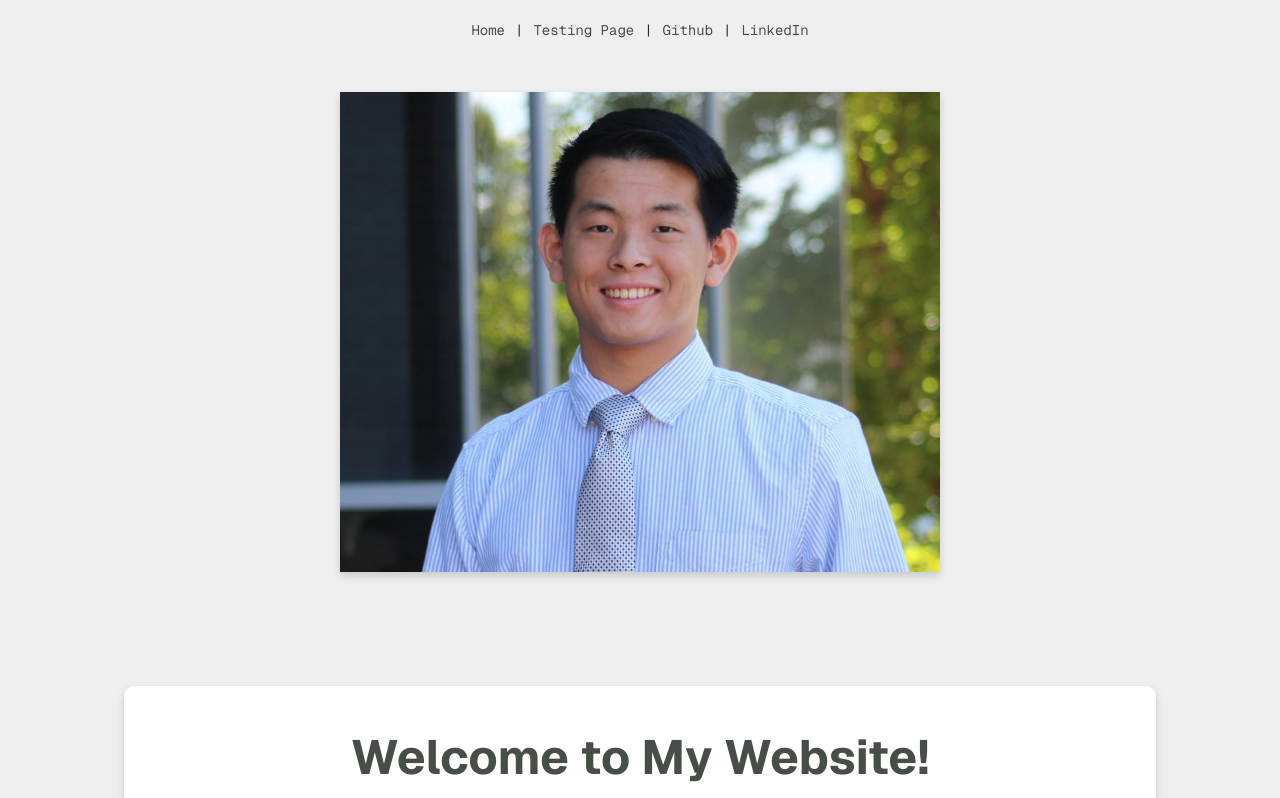
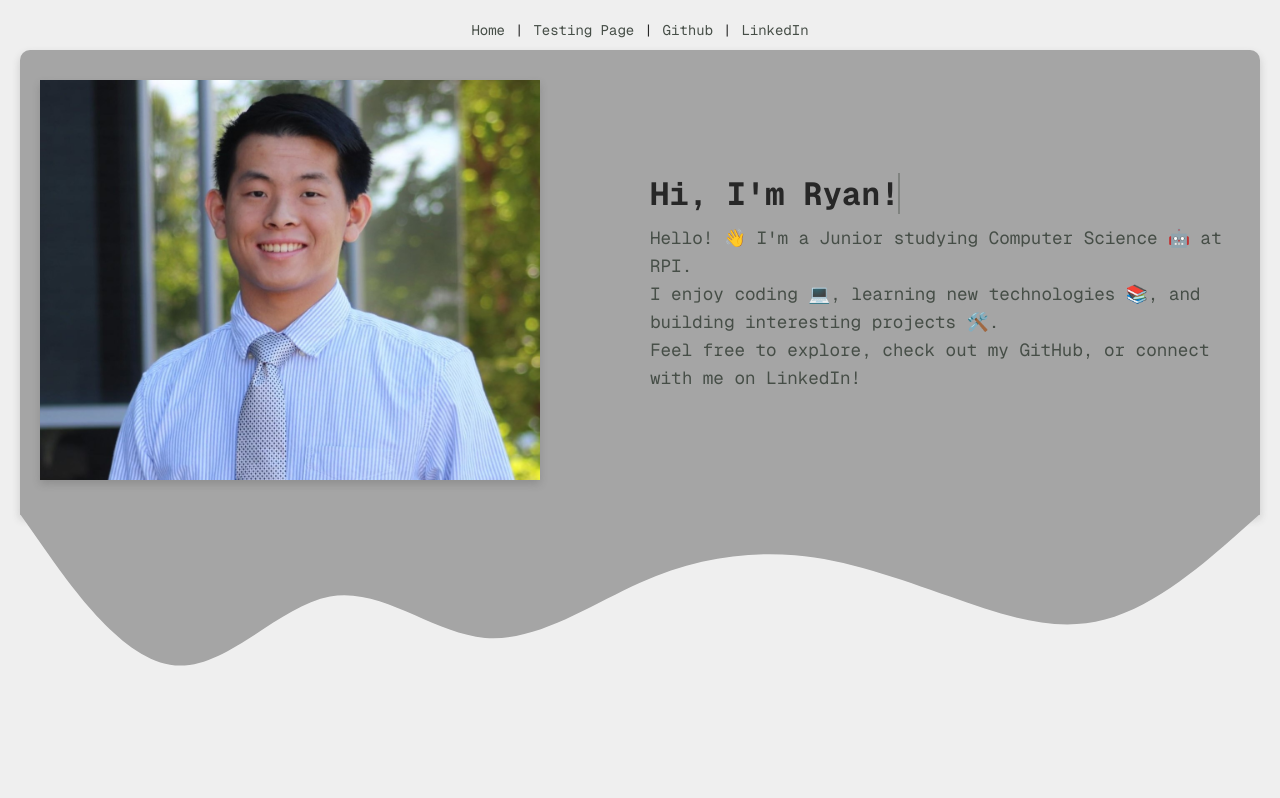
Before and after one commit to IBurntMyBagel/MyWebsite, a Next.js app: page / in a window 1280 px wide. Shown: the top 798 px of the page. Built offline with nearby package versions, Linux system fonts and the light colour scheme.

Commit message:
Styled the home page

```diff
--- a/src/app/page.module.css
+++ b/src/app/page.module.css
@@ -1,19 +1,3 @@
-/*
-Colors
-#272727
-#464E47
-#59A96A
-#9BDEAC
-#B4E7CE
-
-#4C5760
-#93A8AC
-#D7CEB2
-#A59E8C
-#66635B
-*/
-
-
 .page {
 
   background-color: #EFEFEF;
@@ -23,6 +7,8 @@ Colors
   --testingcolor3: #59A96A;
   --testingcolor4: #9BDEAC;
   --testingcolor5: #CEB5A7;
+  --lightGrey: #A5A5A5;
+
 
   --gray-rgb: 0, 0, 0;
   --gray-alpha-200: rgba(var(--gray-rgb), 0.08);
@@ -38,7 +24,7 @@ Colors
   justify-items: center;
   height: 100%;
   padding: 20px;
-  gap: 20px;
+  gap: 10px;
   font-family: var(--font-geist-sans);
 }
 
@@ -101,22 +87,86 @@ Colors
   color: var(--testingcolor1); /* You can change the color of the bar */
 }
 
-.headshotSection {
+.introSection {
+  border-radius: 10px 10px 1px 1px;
+  box-shadow: 0 4px 8px rgba(54, 54, 54, 0.2);
   display: flex;
-  justify-content: center;
+  flex-wrap: wrap;
   align-items: center;
+  justify-content: space-between;
+  background-color: var(--lightGrey);
+  padding: 20px 10px;
+  color: var(--testingcolor2);
+}
+
+.leftSide, .rightSide {
+  flex: 1;
+  min-width: 200px;
   padding: 10px;
 }
 
+.rightSide h2{
+  margin-bottom: 10px;
+  font-size: 2em;
+  color: var(--testingcolor1);
+  font-family: var(--font-geist-mono);
+}
+
+/* Typing animation */
+.typingLine {
+  position: relative;
+  width: 13ch;
+  border-right: 2px solid var(--testingcolor1);
+  white-space: nowrap;
+  overflow: hidden;
+}
+
+.typingAnimation {
+  animation: typewriter 4s steps(13) .5s 1 normal both,
+             blinkTextCursor 500ms steps(13) infinite normal;
+}
+
+@keyframes typewriter {
+  from {
+    width: 0;
+  }
+  to {
+    width: 13ch;
+  }
+}
+
+@keyframes blinkTextCursor {
+  from {
+    border-right-color: var(--testingcolor2);
+  }
+  to {
+    border-right-color: transparent;
+  }
+}
+
+
+.rightSide p {
+  font-size: 1.1em;
+  line-height: 1.6;
+  color: var(--testingcolor2);
+  font-family: var(--font-geist-mono);
+
+}
+
+
+.wave {
+  position: relative;
+  display: block;
+  width: 100%;
+  height:auto;
+  margin-top: -1px;
+  z-index: 1;
+}
+
+
 .headshot{
-  /*
-  width: 50vw;
-  height: auto;
-  */
   max-width: 600;
   max-height: 480;
-
-
   box-shadow: 0 4px 8px rgba(54, 54, 54, 0.2);
 }
 
@@ -133,11 +183,11 @@ Colors
 }
 
 .welcomeSubSection {
-  padding:20px 0;
+  padding: 10px 0;
   border-bottom: 2px solid var(--testingcolor2);
 }
 .welcomeSubSection:last-child {
-  padding:20px 0;
+  padding: 10px 0;
   border-bottom: none;
 }
 
--- a/src/app/page.tsx
+++ b/src/app/page.tsx
@@ -51,22 +51,52 @@ export default function Home() {
         </nav>
       </header>
 
-      <section className = {styles.headshotSection}>
-        <Image
+      <div className={styles.introSectionContainer}>
+        <section className={styles.introSection}>
+          <div className={styles.leftSide}>
+            <Image
+              src="/headshotProfile.jpg"
+              alt="Professional Headshot"
+              width={500}
+              height={400}
+              className={styles.headshot}
+              priority
+            />
+          </div>
 
-            src="/headshotProfile.jpg"
-            alt="Professional Headshot"
-            width={600}
-            height={480}
-            className = {styles.headshot}
-            priority
-          />
-      </section>
+          <div className={styles.rightSide}>
+            {/*<h2>Hi, I'm Ryan!</h2>
+            <h2 className={`${styles.line1} ${styles.animTypewriter}`}>
+            Hi, I&apos;m Ryan!
+            </h2>
+
+
+            */}
+            <h2 className={`${styles.typingLine} ${styles.typingAnimation}`}>
+              Hi, I&apos;m Ryan!
+            </h2>
+
+
+            <p>
+              Hello! 👋 I&apos;m a Junior studying Computer Science 🤖 at RPI.<br />
+              I enjoy coding 💻, learning new technologies 📚, and building interesting projects 🛠️.<br />
+              Feel free to explore, check out my GitHub, or connect with me on LinkedIn!
+            </p>
+          </div>
+        </section>
+
+        <img
+          src="/waves-cropped.svg"
+          alt="Decorative wave divider"
+          className={styles.wave}
+        />
+    </div>
 
 
 
       {/* Welcome Section */}
       <section className={styles.welcomeSection}>
+        {/*
         <div className = {styles.welcomeSubSection}>
           <h1>
             Welcome to My Website!
@@ -77,6 +107,7 @@ export default function Home() {
             Feel free to explore, check out my Github, or connect with me on LinkedIn!!
           </p>
         </div>
+        */}
         <div className = {styles.welcomeSubSection}>
           <h1>
             Current Projects I&apos;m Working On:
```
Also changed, not shown: public/waves-cropped.svg (added).
